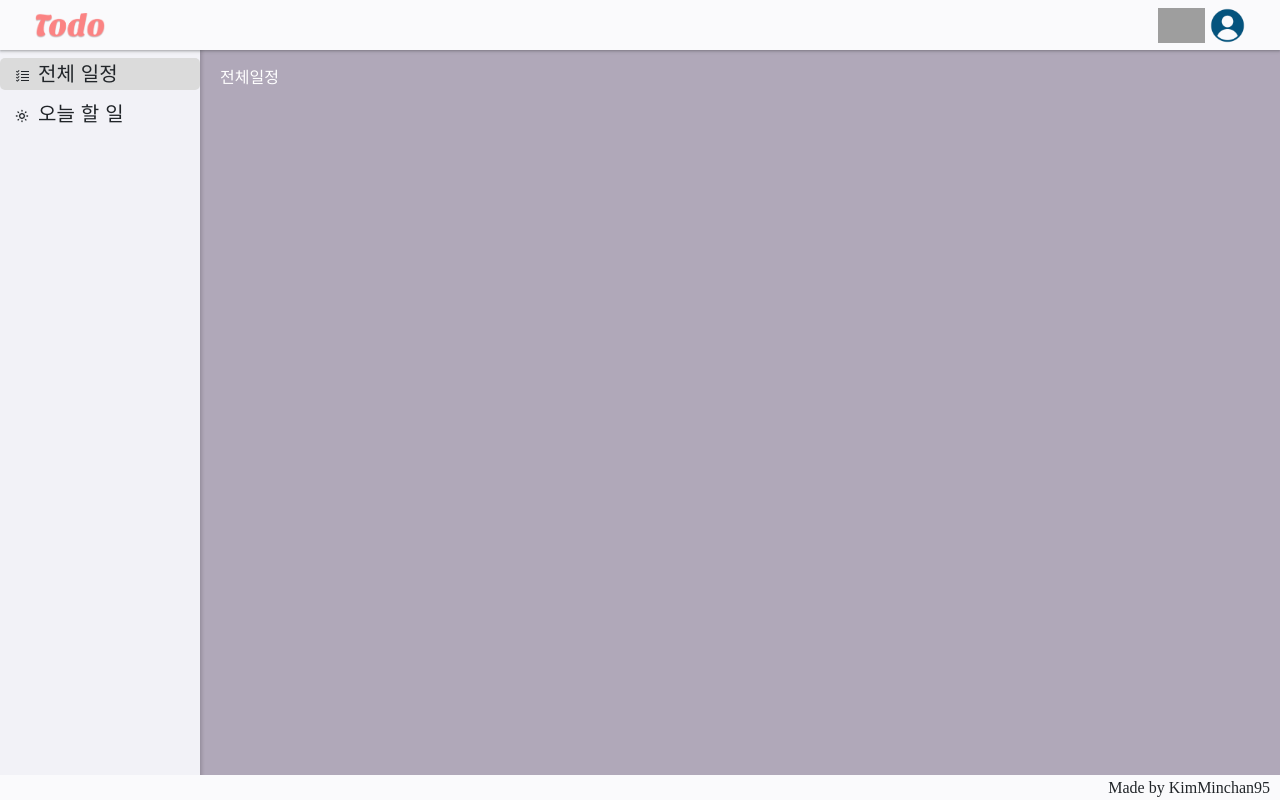
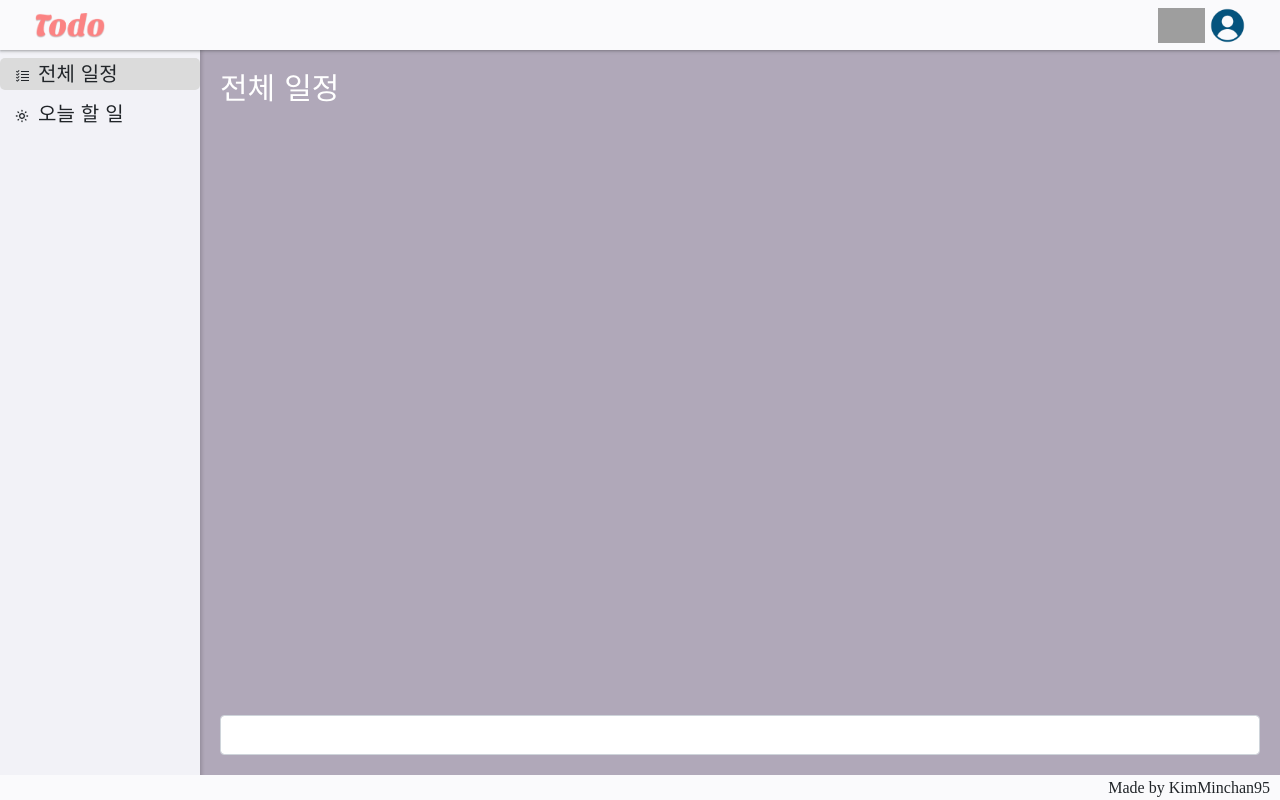
Before and after one commit to KimMinchan95/todo, a React (Create React App) app in the folder client/: page / in a window 1280 px wide. Built offline with nearby package versions, Linux system fonts and the light colour scheme; grey boxes are pictures that could not be loaded; a web font is replaced by a local one.

Commit message:
Update total schedule layout

```diff
--- a/client/src/Components/MainPages/MainPage/index.js
+++ b/client/src/Components/MainPages/MainPage/index.js
@@ -1,6 +1,7 @@
 import React from 'react';
 import styled from 'styled-components';
 import { useSelector } from 'react-redux';
+import { Input } from 'reactstrap';
 
 const MainPageContainer = styled.div`
     background-color: ${({ backgroundColor }) => backgroundColor};
@@ -15,8 +16,26 @@ const TodoContainer = styled.main`
     color: white;
 `;
 
+const TitleContainer = styled.div`
+    display: table;
+    height: 40px;
+    width: 100%;
+`;
+
 const Title = styled.div`
-    height: 30px;
+    display: table-cell;
+    vertical-align: middle;
+    font-size: 30px;
+`;
+
+const TodoArea = styled.main`
+    height: calc(100% - 90px);
+    margin-bottom: 10px;
+`;
+
+const StyledInput = styled(Input)`
+    height: 40px;
+    width: 100%;
 `;
 
 const MainPage = () => {
@@ -24,7 +43,11 @@ const MainPage = () => {
     return (
         <MainPageContainer backgroundColor={backgroundColor}>
             <TodoContainer>
-                <Title>전체일정</Title>
+                <TitleContainer>
+                    <Title>전체 일정</Title>
+                </TitleContainer>
+                <TodoArea></TodoArea>
+                <StyledInput />
             </TodoContainer>
         </MainPageContainer>
     );
```
